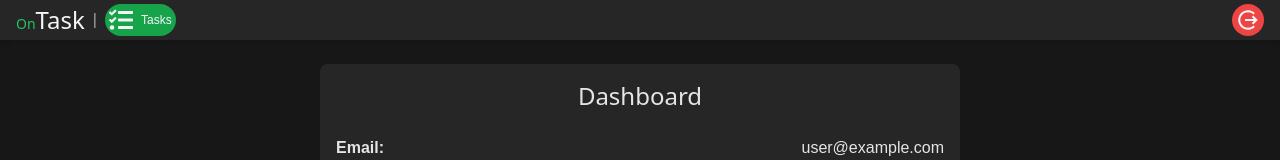
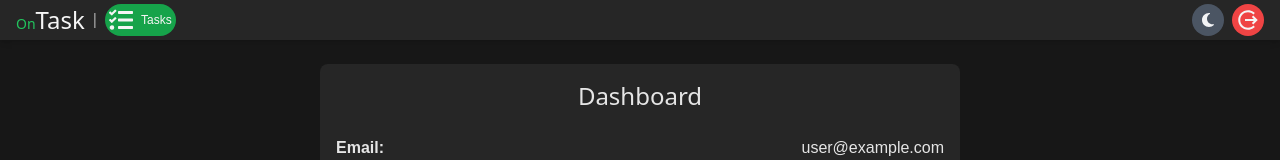
Before and after one commit to AslanReza/DoTask, a React (Create React App) app: page /dashboard in a window 1280 px wide. Shown: the top 160 px of the page. Built offline with nearby package versions, Linux system fonts and the light colour scheme; no server answers; the database is empty; sample sign-in values are in the browser's storage.

Commit message:
Add Dark/Light Modes Switch Button

```diff
--- a/src/pages/DashboardPage.jsx
+++ b/src/pages/DashboardPage.jsx
@@ -18,6 +18,8 @@ import { SiTicktick } from 'react-icons/si'
 import { BsHourglassSplit } from 'react-icons/bs'
 import { Doughnut } from 'react-chartjs-2'
 import { Chart as ChartJS, ArcElement, Tooltip, Legend } from 'chart.js'
+import { FaSun } from "react-icons/fa6";
+import { FaMoon } from "react-icons/fa6";
 
 ChartJS.register(ArcElement, Tooltip, Legend)
 
@@ -33,6 +35,11 @@ const DashboardPage = () => {
   })
   const [activityLog, setActivityLog] = useState([])
 
+  const [isDarkMode, setIsDarkMode] = useState(() => {
+    const savedMode = localStorage.getItem('theme')
+    return savedMode === 'dark'
+  })
+
   useEffect(() => {
     if (user) {
       fetchUserInfo(user.uid)
@@ -40,6 +47,16 @@ const DashboardPage = () => {
       fetchUserActivity(user.uid)
     }
   }, [user])
+
+  useEffect(() => {
+    if (isDarkMode) {
+      document.body.classList.add('dark')
+      localStorage.setItem('theme', 'dark')
+    } else {
+      document.body.classList.remove('dark')
+      localStorage.setItem('theme', 'light')
+    }
+  }, [isDarkMode])
 
   const fetchTaskStats = async (userId) => {
     try {
@@ -166,6 +183,12 @@ const DashboardPage = () => {
           </button>
         </div>
         <div className="flex gap-2">
+        <button
+            onClick={() => setIsDarkMode((prevMode) => !prevMode)}
+            className="bg-gray-600 p-2 rounded-full"
+          >
+            {isDarkMode ? <FaSun  className='text-yellow-300' /> : <FaMoon className='text-gray-100'/>}
+          </button>
           <button
             onClick={logout}
             className="bg-red-500 p-1 text-2xl items-center group flex flex-row gap-1 rounded-full"
```
